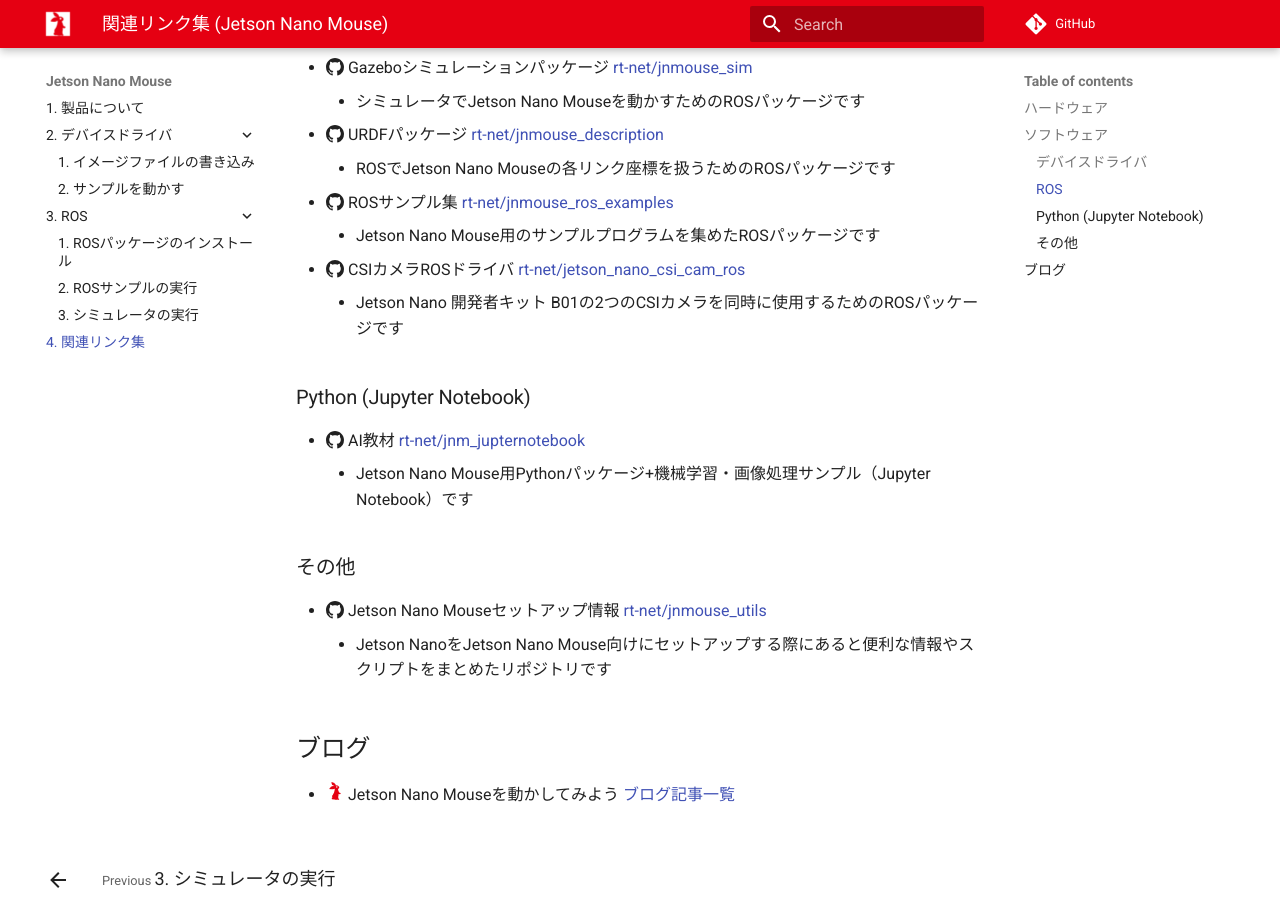
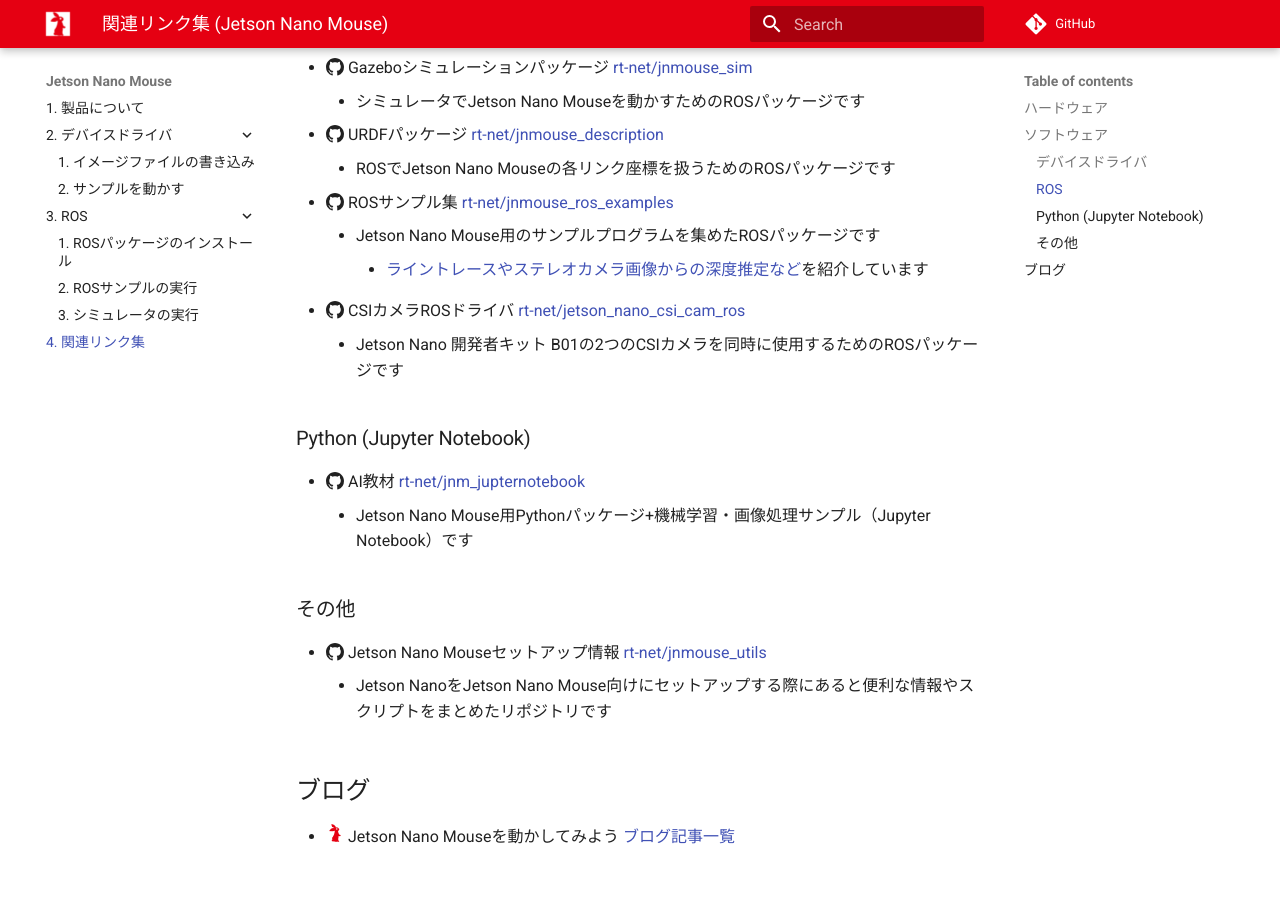
Before and after one commit to rt-net/tutorials, an MkDocs documentation site: the page built from docs/jnmouse/others.md, in a window 1280 px wide and 900 px high, scrolled down 1005 px. Built offline with MkDocs 1.6.1 and Material for MkDocs 9.7.7, drawn with Linux system fonts in a browser that asks for light colours; comment, search, counter and statistics services are not loaded.

Commit message:
Add explanation of the contents of the sample

```diff
--- a/docs/jnmouse/others.md
+++ b/docs/jnmouse/others.md
@@ -38,6 +38,7 @@
 ROSサンプル集
 [rt-net/jnmouse_ros_examples](https://github.com/rt-net/jnmouse_ros_examples)
     - Jetson Nano Mouse用のサンプルプログラムを集めたROSパッケージです
+        - [ライントレースやステレオカメラ画像からの深度推定など](https://github.com/rt-net/jnmouse_ros_examples#toc)を紹介しています
 
 - :octicons-mark-github-16:
 CSIカメラROSドライバ
```
